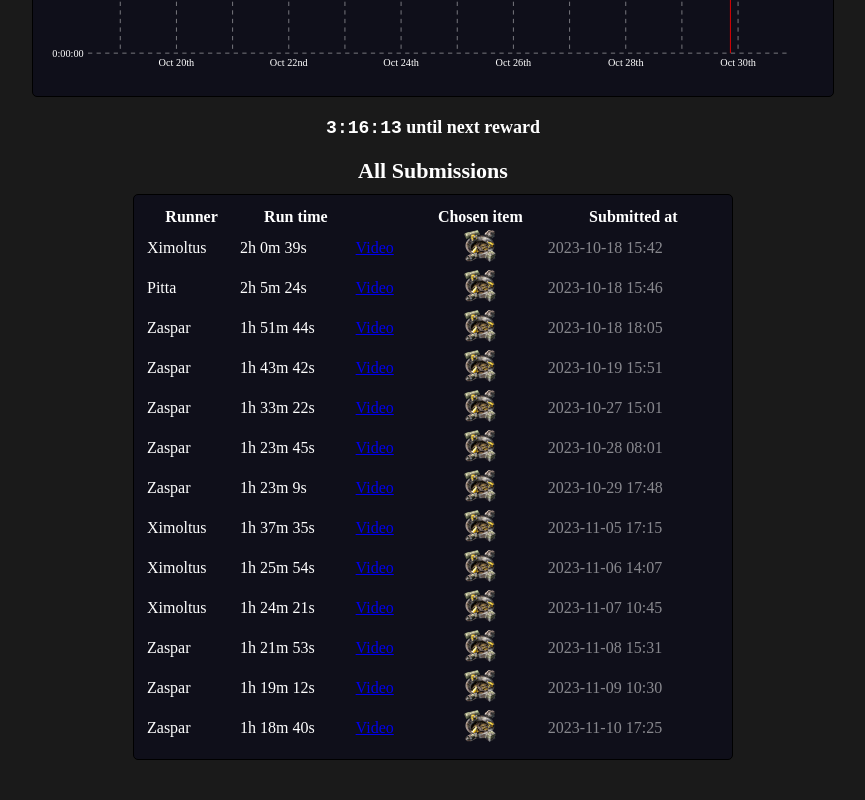
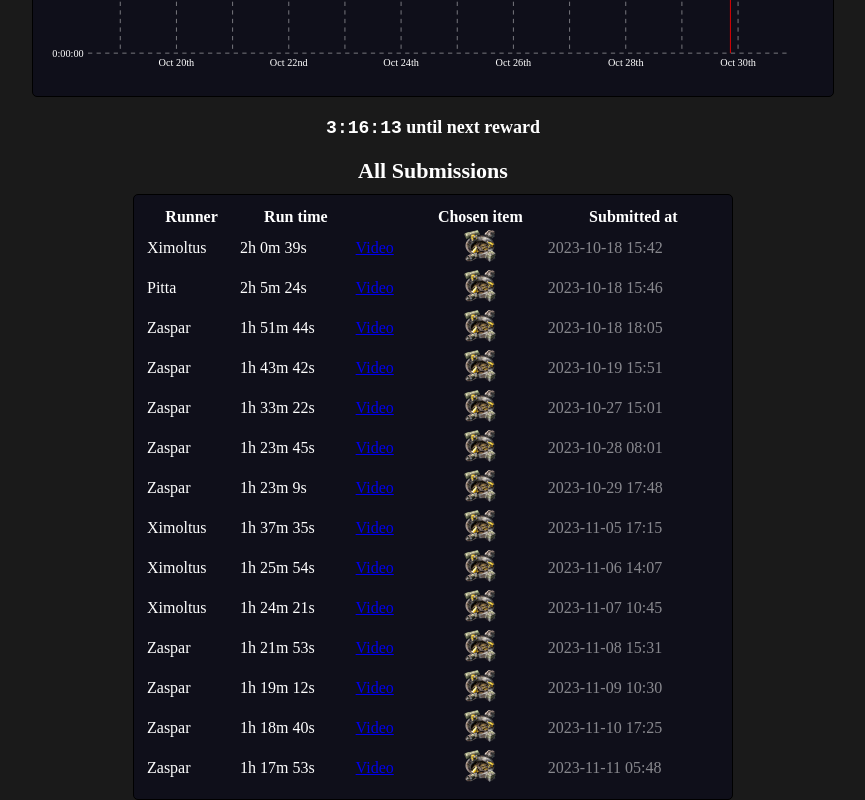
Before and after one commit to petersn/factorio-mod-speedruns-leaderboard, a React app: page / in a window 1280 px wide. Shown: the part 1438-2238 px from the top of the page, without its empty margins (207-1072 px from the left). Before the commit the page ends 2198 px from the top, so only its background shows below. Built offline with nearby package versions, Linux system fonts and the light colour scheme.

Commit message:
Adding run

```diff
--- a/src/App.tsx
+++ b/src/App.tsx
@@ -129,6 +129,13 @@ const RUNS: Run[] = [
     timestamp: '2023-11-10 17:25',
     time: [1, 18, 40],
     link: 'https://www.twitch.tv/videos/1974149504',
+    chosenItem: 'Rocket_silo.png',
+  },
+  {
+    runner: 'Zaspar',
+    timestamp: '2023-11-11 05:48',
+    time: [1, 17, 53],
+    link: 'https://www.twitch.tv/videos/1974556256',
     chosenItem: 'Rocket_silo.png',
   },
 ];
```
